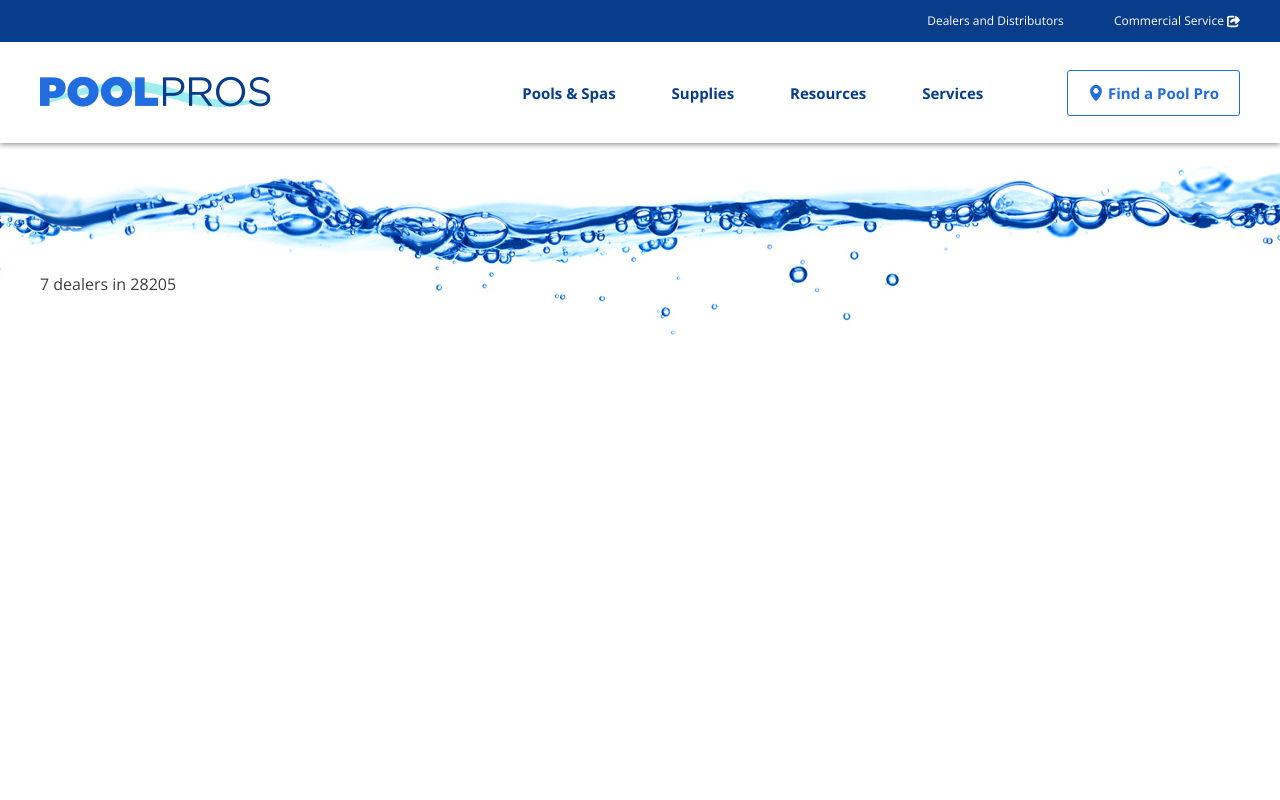
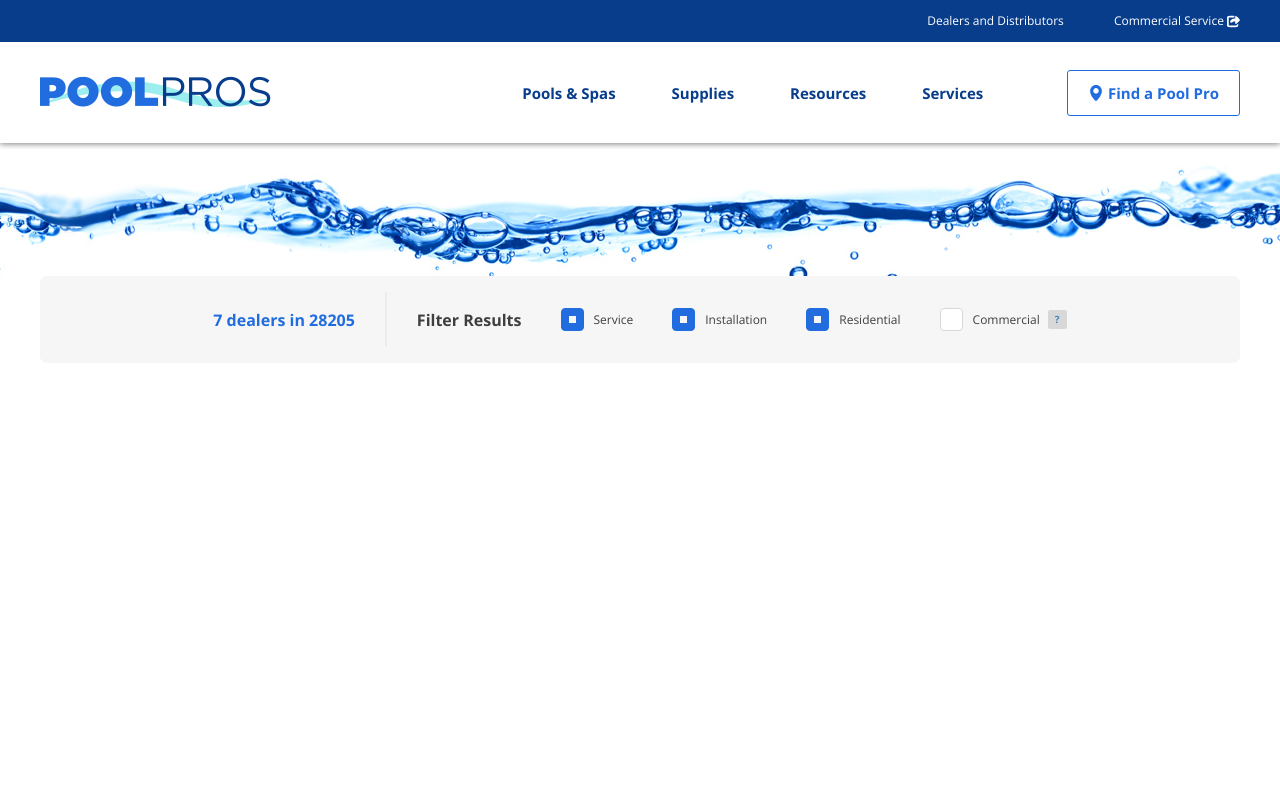
Before and after one commit to TheJaredWilcurt/rv-takehome, a Vue app: page / in a window 1280 px wide. Shown: the top 800 px of the page. Built offline with nearby package versions, Linux system fonts and the light colour scheme.

Commit message:
Style filter results well

```diff
--- a/src/components/dealers.vue
+++ b/src/components/dealers.vue
@@ -5,15 +5,24 @@
     </div>
     <div v-if="!requestFailed">
       <div class="well">
-        {{ dealers.length }} dealer<span v-if="dealers.length !== 1">s</span> in <span v-if="zipcode">{{ zipcode }}</span><span v-else>area</span>
+        <div class="dealer-results-area">{{ dealers.length }} dealer<span v-if="dealers.length !== 1">s</span> in <span v-if="zipcode">{{ zipcode }}</span><span v-else>area</span></div>
+        <div class="separator"></div>
+        <div>Filter Results</div>
+        <input type="checkbox" checked id="filter-service">
+        <label for="filter-service">Service</label>
+        <input type="checkbox" checked id="filter-installation">
+        <label for="filter-installation">Installation</label>
+        <input type="checkbox" checked id="filter-residential">
+        <label for="filter-residential">Residential</label>
+        <input type="checkbox" id="filter-commercial">
+        <label for="filter-commercial">Commercial</label>
+        <span class="question-mark-box">?</span>
       </div>
     </div>
   </div>
 </template>
 
 <script>
-/* eslint-disable no-console */
-
 import axios from 'axios';
 
 export default {
@@ -53,4 +62,25 @@ export default {
 </script>
 
 <style lang="sass">
+@import "../sass/_var.sass"
+@import "../sass/_mixins.sass"
+
+.dealer-results-area
+    display: inline-block
+    color: $brandAccent
+
+$question-box-size: 19px
+.question-mark-box
+    +noselect
+    width: $question-box-size
+    height: $question-box-size
+    background: $grayAccent
+    border-radius: 2px
+    margin: 0px 0px 0px 8px
+    color: $brandDull
+    font-size: 10px
+    line-height: $question-box-size
+    text-align: center
+    cursor: pointer
+
 </style>
--- a/src/sass/_base.sass
+++ b/src/sass/_base.sass
@@ -63,3 +63,59 @@ img
 
 strong
     font-weight: bold
+
+[type="checkbox"]
+    &:checked,
+    &:not(:checked)
+        position: absolute
+        left: -9999px
+        + label
+            +font-regular
+            +noselect
+            position: relative
+            display: inline-block
+            margin: 0px 0px 0px 39px
+            padding-left: 33px
+            font-size: 12px
+            line-height: 23px
+            cursor: pointer
+            &:before,
+            &:after
+                content: ''
+                position: absolute
+                transition: 0.25s ease all
+            &:before
+                top: 0px
+                left: 0px
+                width: 23px
+                height: 23px
+                background: #FFF
+                border: 1px solid $grayAccent
+                border-radius: 4px
+            &:after
+                top: 8px
+                left: 8px
+                width: 7px
+                height: 7px
+                background: #F6F6F6
+                opacity: 1.0
+                transform: scale(1)
+    &:checked + label:before
+        background: $brandAccent
+        border-color: $brandAccent
+    &:not(:checked) + label:after
+        opacity: 0.0
+        transform: scale(0)
+    &:disabled
+        &:checked,
+        &:not(:checked)
+            + label:before
+                background-color: #EEE
+                border-color: #CCC
+        &:checked + label:after
+            background: #AAA
+    &:focus
+        &:checked + label:before
+            border-color: darken($brandAccent, 25%)
+        &:not(:checked) + label:before
+            border-color: darken($grayAccent, 25%)
--- a/src/sass/_utility.sass
+++ b/src/sass/_utility.sass
@@ -11,6 +11,23 @@
 .caps
     text-transform: uppercase
 
+.well
+    +font-bold
+    display: flex
+    align-items: center
+    justify-content: center
+    background: $wellColor
+    border-radius: 7px
+    padding: 16px
+
+.separator
+    display: inline-block
+    width: 2px
+    height: 100%
+    min-height: 55px
+    background: rgba(0, 0, 0, 0.04)
+    margin: 0px 30px
+
 .alert
     background: #777
     padding: 25px
--- a/src/sass/_var.sass
+++ b/src/sass/_var.sass
@@ -6,6 +6,8 @@ $commonFont: 'Open Sans', sans-serif
 $backgroundColor: #FFF     // white
 $brandColor: #083D8C       // navy blue
 $brandAccent: #216DDF      // bright blue
+$brandDull: #4883B5        // dull blue
+$altColor: #02C7C6         // aqua
 $primaryTextColor: #3F3F3F // dark gray
+$grayAccent: #D8D8D8       // light gray
 $wellColor: #F6F6F6        // soft gray
-$altColor: #02C7C6         // aqua
```
Also changed, not shown: _assets/unused/tool-tip-icon-filtering.png (renamed from _assets/tool-tip-icon-filtering.png), config/.sass-lint.yml, 1 other file (tests, documents, lock files or other folders).
